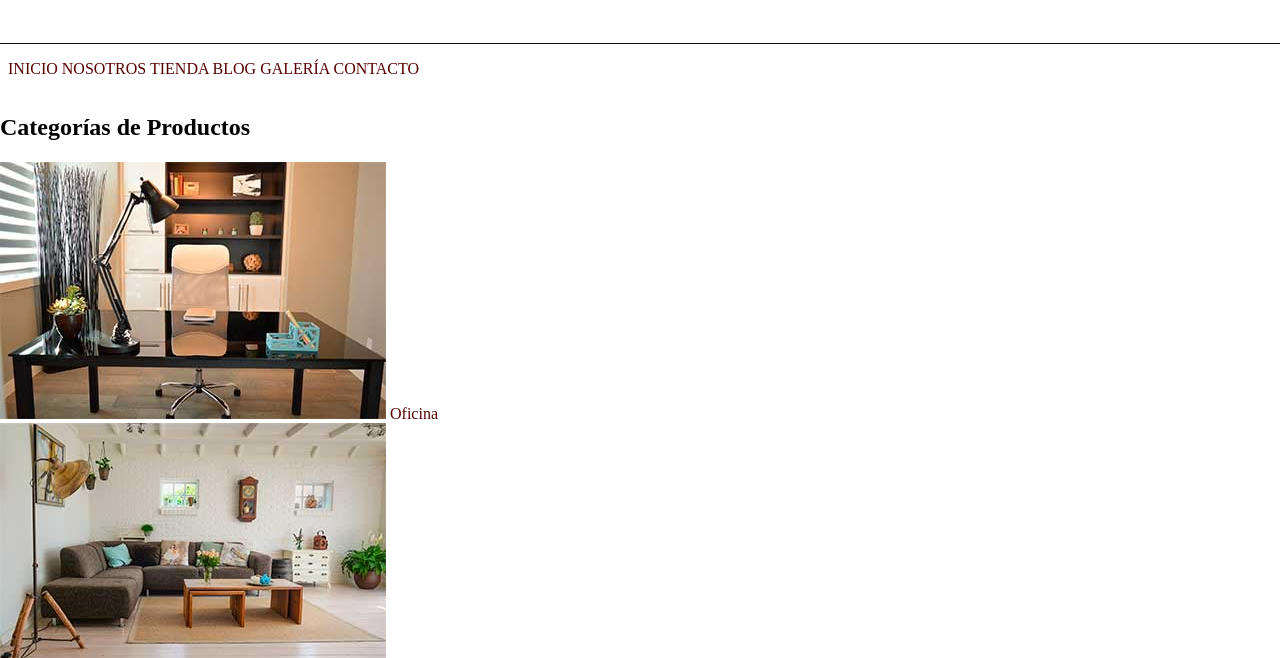
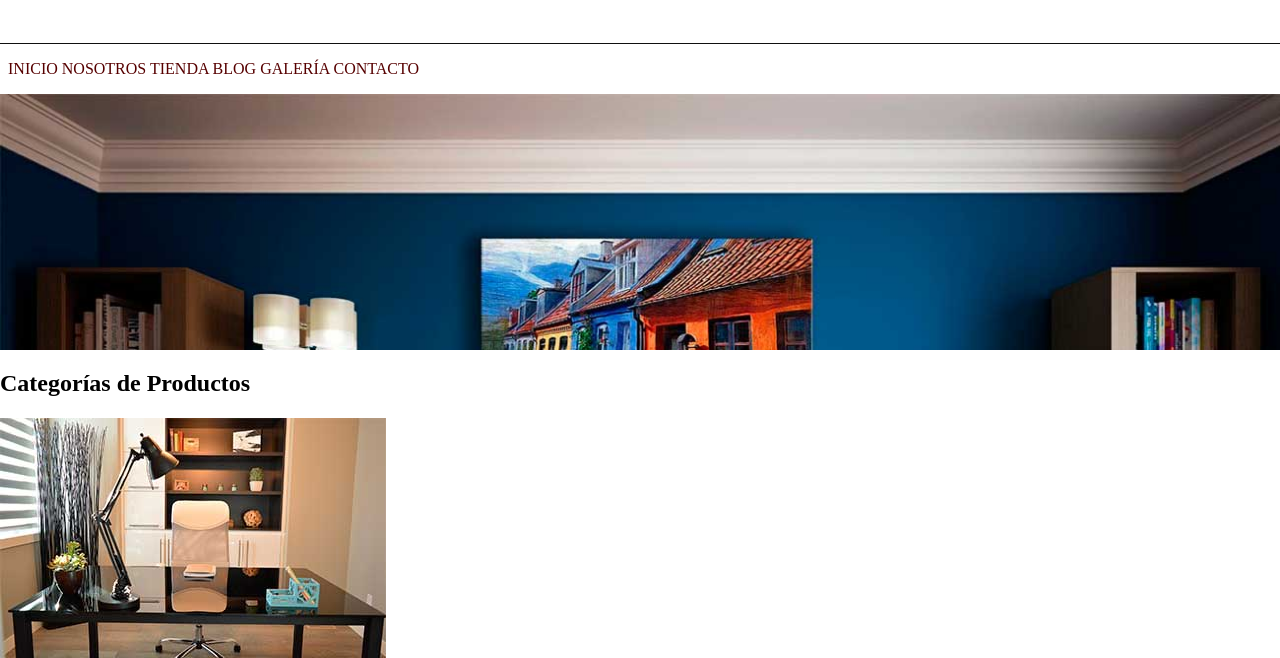
Before and after one commit to lucnova/csslearn, a plain HTML site: page 1/index.html in a window 1280 px wide. Shown: the part 122-780 px from the top of the page. Drawn offline with Linux system fonts and the light colour scheme.

Commit message:
Hero Image Added as Div With Bg

```diff
--- a/1/css/app.css
+++ b/1/css/app.css
@@ -64,10 +64,16 @@ Nota:
 	text-align: center;
 }
 
-.about-us {
-	background-color: red;
-	padding: 25px;
-	width: 256px;
+/*
+Nota:
+    url() marca una dirección relativa a la hoja de estilos
+*/
+
+.hero {
+	background-image: url(../img/principal.jpg);
+	background-repeat: no-repeat;
+	background-size: cover;
+	height: 256px;
 }
 
 /*
--- a/1/index.html
+++ b/1/index.html
@@ -25,6 +25,11 @@
 			<a href="galeria.html">Galería</a>
 			<a href="contacto.html">Contacto</a>
 		</nav>
+
+        <!-- Las imagenes superiores y grandes se les llega a llamar 'hero' -->
+        <div class="hero">
+
+        </div>
 
 		<section>
 			<h2>Categorías de Productos</h2>
```
